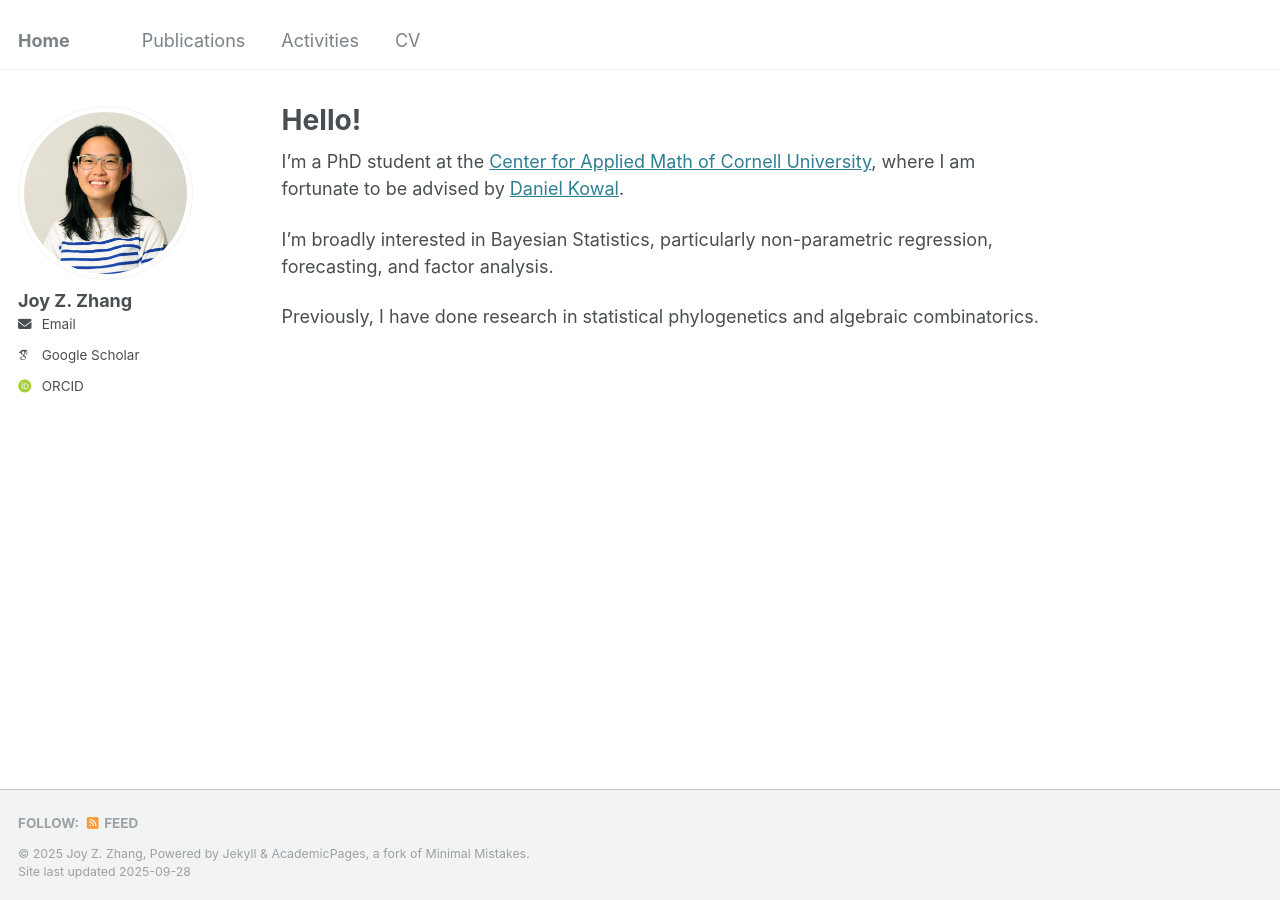
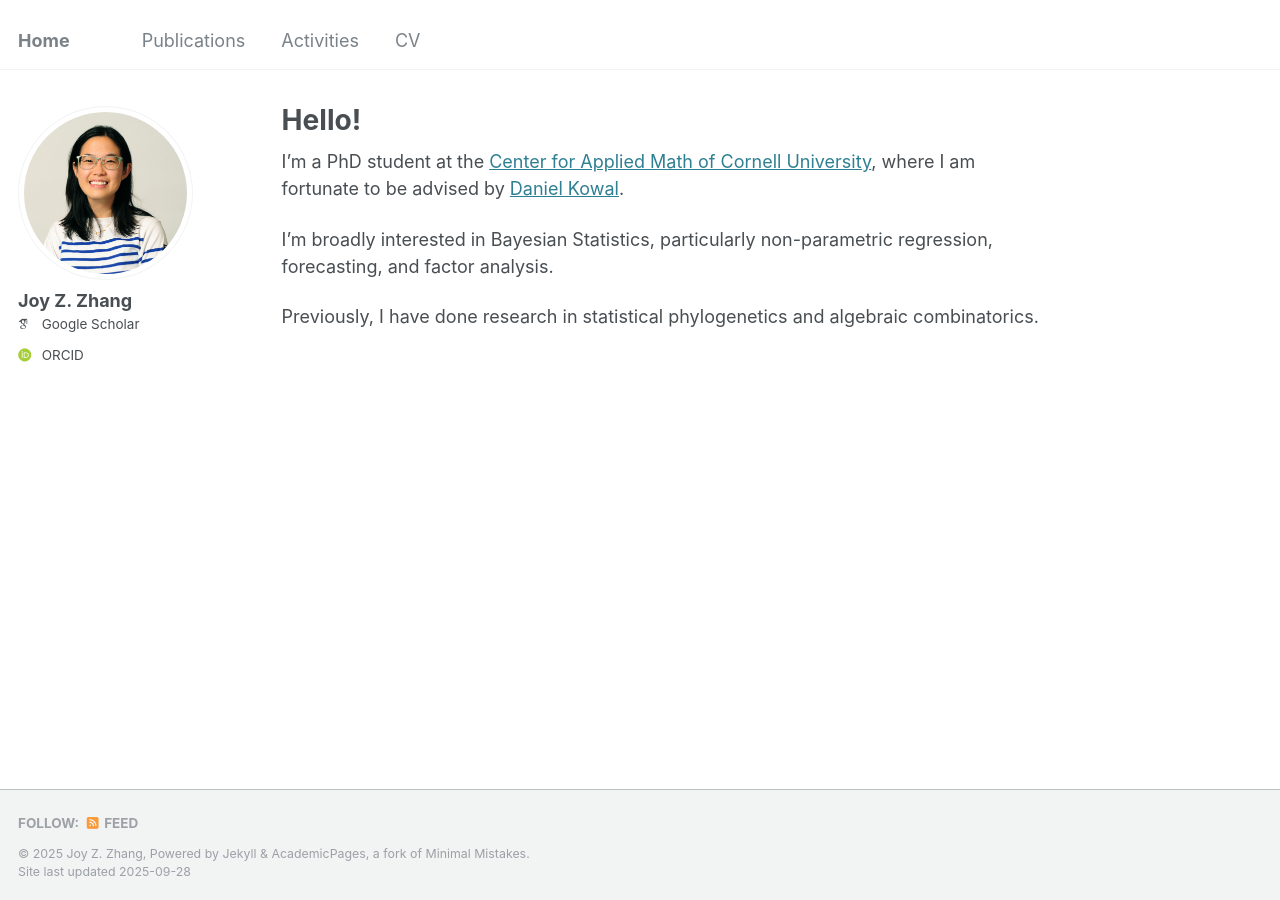
Before and after one commit to joy-zhang-38/joy-zhang-38.github.io, a Jekyll site: the page built from _pages/about.md, in a window 1280 px wide. Built offline with Jekyll 4.4.1, drawn with Linux system fonts in a browser that asks for light colours; some web fonts are replaced.

Commit message:
Update _config.yml

```diff
--- a/_config.yml
+++ b/_config.yml
@@ -28,7 +28,7 @@ author:
   # location         : "Ithaca, NY"
   # employer         : "Cornell University"
   # url              : # URL
-  email            : "zz547@cornell.edu"
+  # email            : "zz547@cornell.edu"
 
   # Academic websites
   # arxiv            : # URL - Update with the correct link to your profile
```
